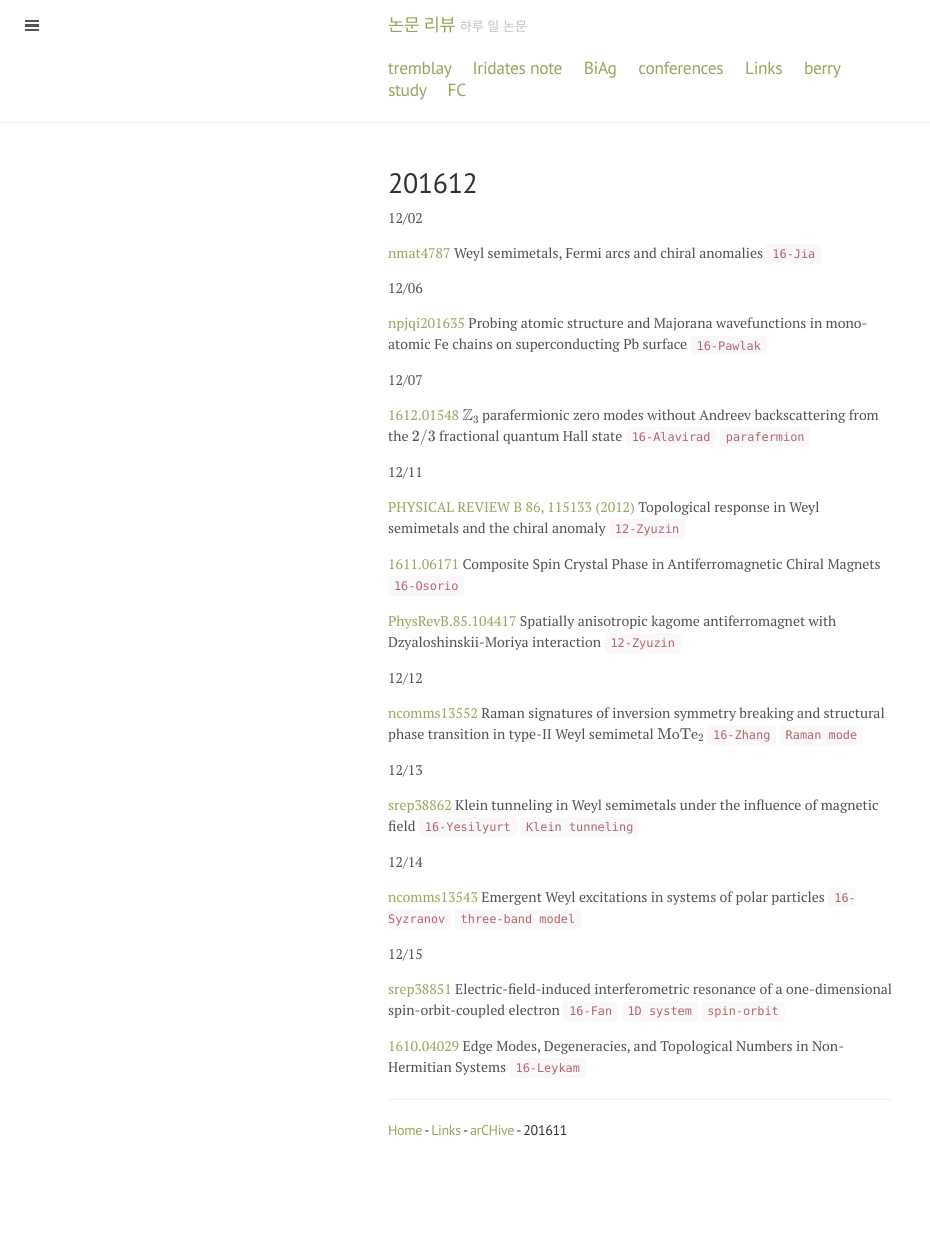
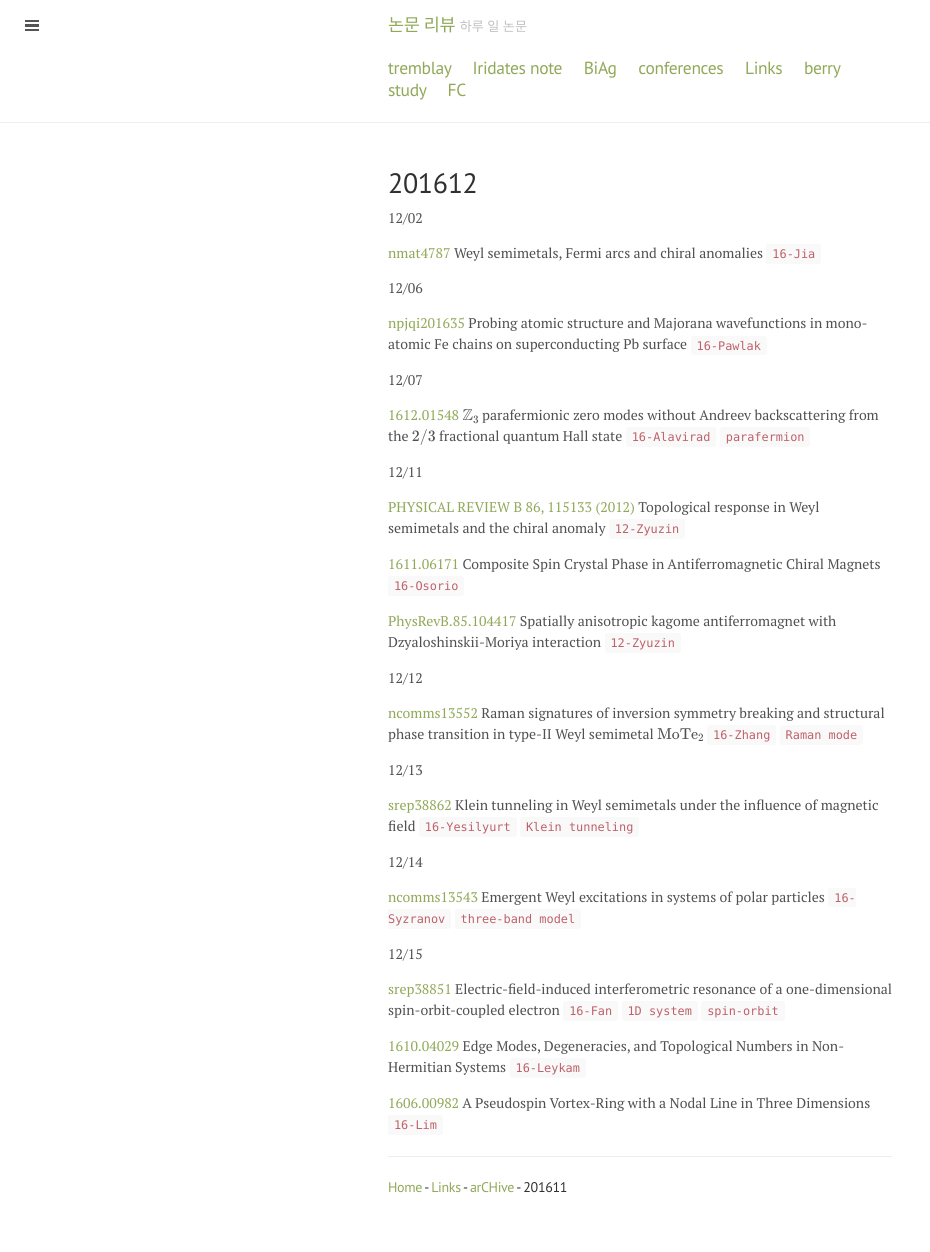
Before and after one commit to qkrwlsghdcjsworlt/work, a Jekyll site: the page built from 201612.md, in a window 1280 px wide. Shown: the whole page, without its empty margins (0-930 px from the left). Built offline with Jekyll 4.4.1, drawn with Linux system fonts in a browser that asks for light colours; formulas are drawn with MathJax 3; before the commit the page ends 1195 px from its top, so only the background shows below that.

Commit message:
“update”

```diff
--- a/201612.md
+++ b/201612.md
@@ -44,7 +44,7 @@ quantum Hall state `16-Alavirad` `parafermion`
 
 [1610.04029](https://arxiv.org/abs/1610.04029) Edge Modes, Degeneracies, and Topological Numbers in Non-Hermitian Systems `16-Leykam`
 
-
+[1606.00982](https://arxiv.org/abs/1606.00982) A Pseudospin Vortex-Ring with a Nodal Line in Three Dimensions `16-Lim`
 
 
 ---
```
